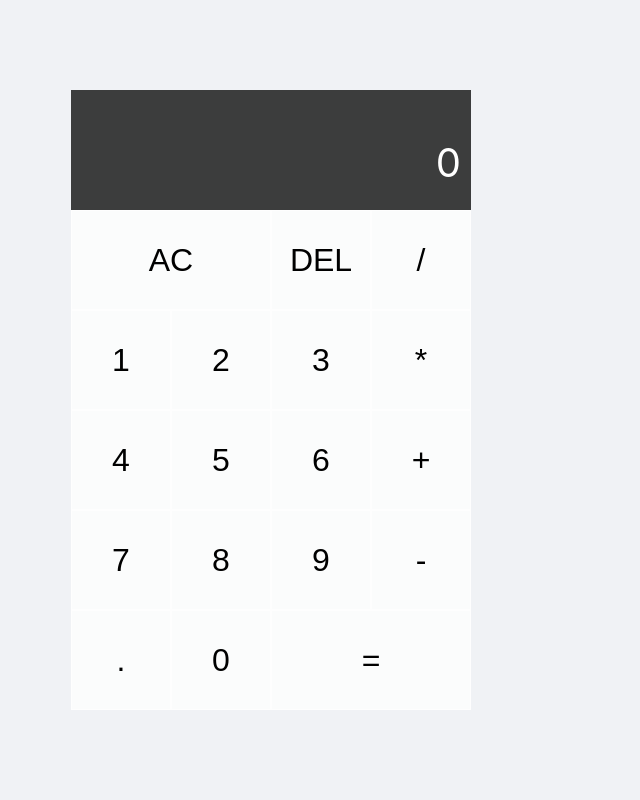
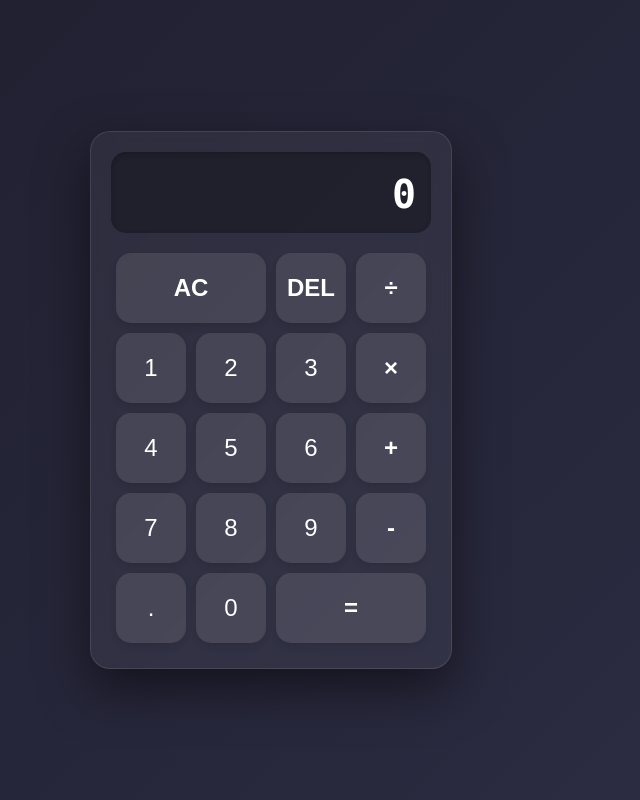
Before and after one commit to Dhivanujan/Calculator, a React (Vite) app: page / in a window 1280 px wide. Shown: the whole page, without its empty margins (369-1009 px from the left). Built offline with nearby package versions, Linux system fonts and the light colour scheme.

Commit message:
UI issues fixed

```diff
--- a/src/App.css
+++ b/src/App.css
@@ -1,28 +1,44 @@
+*, *::before, *::after {
+  box-sizing: border-box;
+}
+
 .calculator-grid {
   display: grid;
   justify-content: center;
   align-content: center;
-  min-height: 100vh;
-  grid-template-columns: repeat(4, 100px);
-  grid-template-rows: minmax(120px, auto) repeat(5, 100px);
+  grid-template-columns: repeat(4, 5rem);
+  grid-template-rows: minmax(6rem, auto) repeat(5, 5rem);
+  background: rgba(255, 255, 255, 0.05);
+  padding: 20px;
+  border-radius: 20px;
+  box-shadow: 0 20px 50px rgba(0, 0, 0, 0.5);
+  backdrop-filter: blur(10px);
+  border: 1px solid rgba(255, 255, 255, 0.1);
 }
 
 .calculator-grid > button {
   cursor: pointer;
-  font-size: 2rem;
-  border: 1px solid rgba(255, 255, 255, 0.75);
+  font-size: 1.5rem;
+  border: none;
   outline: none;
-  background-color: rgba(255, 255, 255, 0.75);
+  background-color: rgba(255, 255, 255, 0.1);
+  color: white;
+  border-radius: 15px;
+  margin: 5px;
   transition: all 0.2s ease-in-out;
+  box-shadow: 0 4px 6px rgba(0, 0, 0, 0.1);
 }
 
 .calculator-grid > button:hover {
-  background-color: rgba(255, 255, 255, 0.9);
+  background-color: rgba(255, 255, 255, 0.2);
+  transform: translateY(-2px);
+  box-shadow: 0 6px 12px rgba(0, 0, 0, 0.2);
 }
 
 .calculator-grid > button:active {
-  background-color: rgba(200, 200, 200, 0.9);
-  transform: scale(0.95);
+  transform: translateY(1px);
+  background-color: rgba(255, 255, 255, 0.15);
+  box-shadow: 0 2px 4px rgba(0, 0, 0, 0.1);
 }
 
 .span-two {
@@ -31,22 +47,67 @@
 
 .output {
   grid-column: 1 / -1;
-  background-color: rgba(0, 0, 0, 0.75);
+  background-color: rgba(0, 0, 0, 0.3);
   display: flex;
   align-items: flex-end;
   justify-content: space-around;
   flex-direction: column;
-  padding: 10px;
+  padding: 15px;
+  margin-bottom: 15px;
   word-wrap: break-word;
   word-break: break-all;
+  border-radius: 15px;
+  box-shadow: inset 0 2px 5px rgba(0, 0, 0, 0.2);
 }
 
 .output .previous-operand {
-  color: rgba(255, 255, 255, 0.75);
-  font-size: 1.5rem;
+  color: rgba(255, 255, 255, 0.6);
+  font-size: 1rem;
+  font-family: 'Consolas', 'Monaco', monospace;
 }
 
 .output .current-operand {
   color: white;
   font-size: 2.5rem;
+  font-family: 'Consolas', 'Monaco', monospace;
+  font-weight: 600;
 }
+
+/* Specific button styles */
+.operator-btn {
+  background-color: #ff9f0a; /* Modern orange */
+  color: white;
+  font-weight: bold;
+}
+
+.operator-btn:hover {
+  background-color: #ffb340;
+}
+
+.function-btn {
+  background-color: #a5a5a5; /* Modern grey */
+  color: #000;
+  font-weight: bold;
+}
+
+.function-btn:hover {
+  background-color: #d1d1d1;
+}
+
+/* Responsiveness */
+@media (max-width: 500px) {
+  .calculator-grid {
+    grid-template-columns: repeat(4, 4.5rem);
+    grid-template-rows: minmax(5rem, auto) repeat(5, 4.5rem);
+    padding: 10px;
+  }
+
+  .calculator-grid > button {
+    font-size: 1.2rem;
+    margin: 3px;
+  }
+
+  .output .current-operand {
+    font-size: 2rem;
+  }
+}
--- a/src/App.jsx
+++ b/src/App.jsx
@@ -132,24 +132,24 @@
         </div>
         <div className="current-operand">{currentOperand || '0'}</div>
       </div>
-      <button className="span-two" onClick={clear}>AC</button>
-      <button onClick={deleteDigit}>DEL</button>
-      <button onClick={() => chooseOperation('/')}>/</button>
+      <button className="span-two function-btn" onClick={clear}>AC</button>
+      <button className="function-btn" onClick={deleteDigit}>DEL</button>
+      <button className="operator-btn" onClick={() => chooseOperation('/')}>÷</button>
       <button onClick={() => appendNumber('1')}>1</button>
       <button onClick={() => appendNumber('2')}>2</button>
       <button onClick={() => appendNumber('3')}>3</button>
-      <button onClick={() => chooseOperation('*')}>*</button>
+      <button className="operator-btn" onClick={() => chooseOperation('*')}>×</button>
       <button onClick={() => appendNumber('4')}>4</button>
       <button onClick={() => appendNumber('5')}>5</button>
       <button onClick={() => appendNumber('6')}>6</button>
-      <button onClick={() => chooseOperation('+')}>+</button>
+      <button className="operator-btn" onClick={() => chooseOperation('+')}>+</button>
       <button onClick={() => appendNumber('7')}>7</button>
       <button onClick={() => appendNumber('8')}>8</button>
       <button onClick={() => appendNumber('9')}>9</button>
-      <button onClick={() => chooseOperation('-')}>-</button>
+      <button className="operator-btn" onClick={() => chooseOperation('-')}>-</button>
       <button onClick={() => appendNumber('.')}>.</button>
       <button onClick={() => appendNumber('0')}>0</button>
-      <button className="span-two" onClick={evaluate}>=</button>
+      <button className="span-two operator-btn" onClick={evaluate}>=</button>
     </div>
   );
 }
--- a/src/index.css
+++ b/src/index.css
@@ -5,9 +5,10 @@
     sans-serif;
   -webkit-font-smoothing: antialiased;
   -moz-osx-font-smoothing: grayscale;
-  background-color: #f0f2f5;
+  background: linear-gradient(135deg, #1e1e2e, #2d2d44);
   display: flex;
   justify-content: center;
   align-items: center;
   min-height: 100vh;
+  color: white;
 }
```
